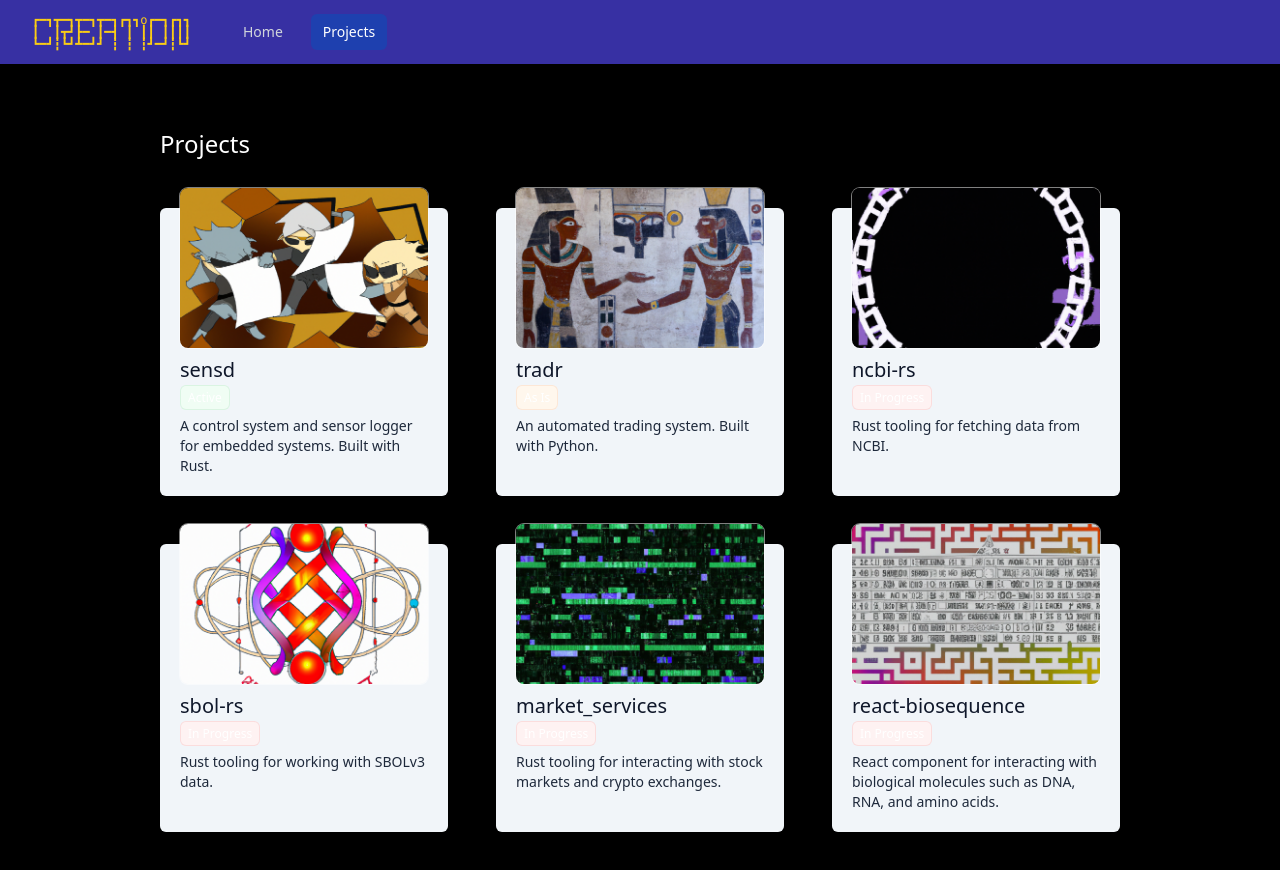
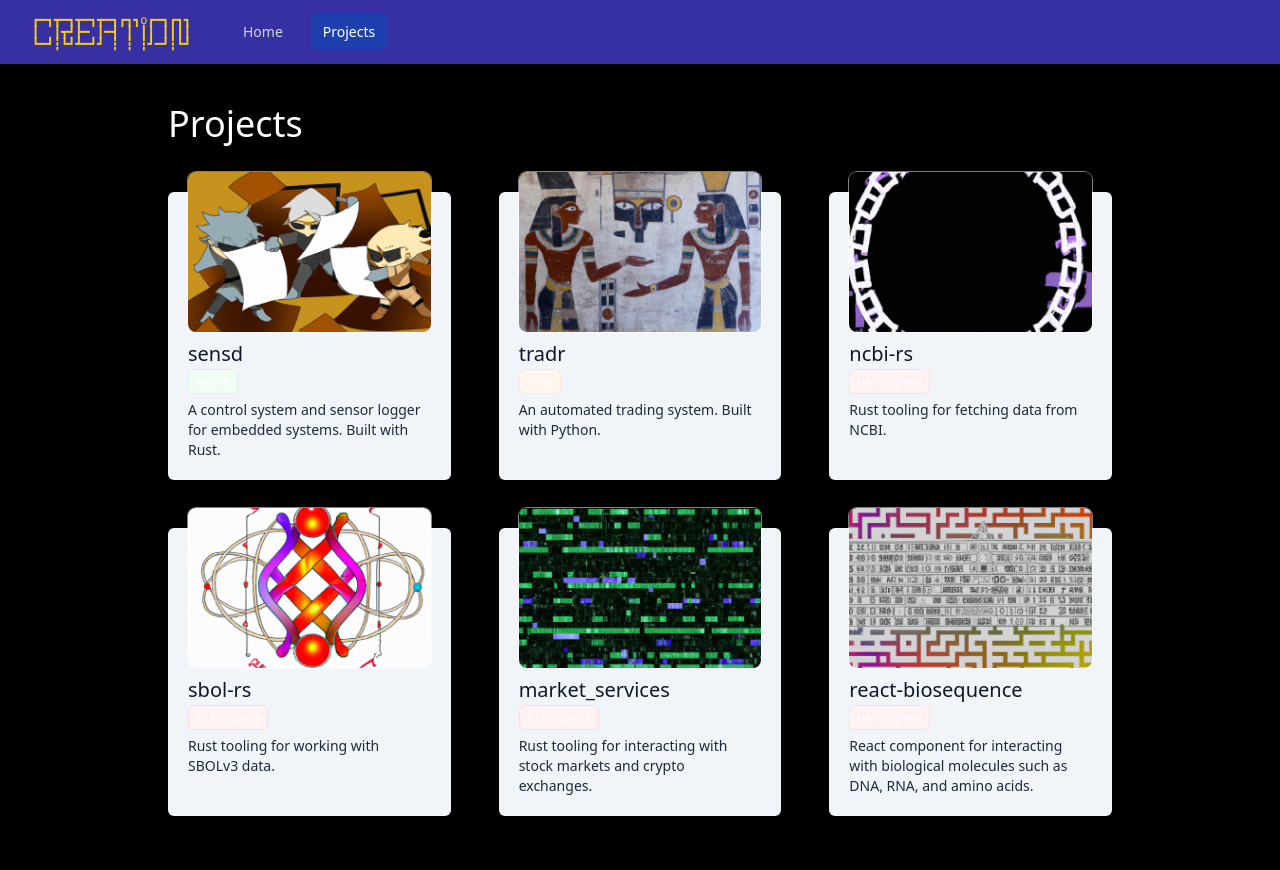
Before and after one commit to PoorRican/boundless_creations, a React (Create React App) app: page /projects in a window 1280 px wide. Shown: the top 870 px of the page. Built offline with nearby package versions, Linux system fonts and the light colour scheme; a web font is replaced by a local one.

Commit message:
Update Content Wrapper margins

```diff
--- a/src/components/ContentWrapper.tsx
+++ b/src/components/ContentWrapper.tsx
@@ -2,7 +2,7 @@ import {ReactNode} from "react";
 
 export default function ContentWrapper(props: {children: ReactNode}) {
   return (
-    <main className="mt-16 px-8 lg:mb-16 sm:mb-8 mx-auto block lg:max-w-screen-lg xl:max-w-screen-lg max-w-full">
+    <main className="p-8 md:p-10 mx-auto block lg:max-w-screen-lg xl:max-w-screen-lg max-w-full">
       {props.children}
     </main>
   )
--- a/src/pages/Projects.tsx
+++ b/src/pages/Projects.tsx
@@ -7,7 +7,7 @@ import {add_project_images} from "../helpers";
 const Projects = () => {
     return (
       <ContentWrapper>
-        <h1 className={"mt-16 mb-12 text-2xl"}>Projects</h1>
+        <h1 className={"mb-12 text-4xl font-thin"}>Projects</h1>
 
         <ProjectSection projects={add_project_images(projects)} className={""} />
       </ContentWrapper>
```
